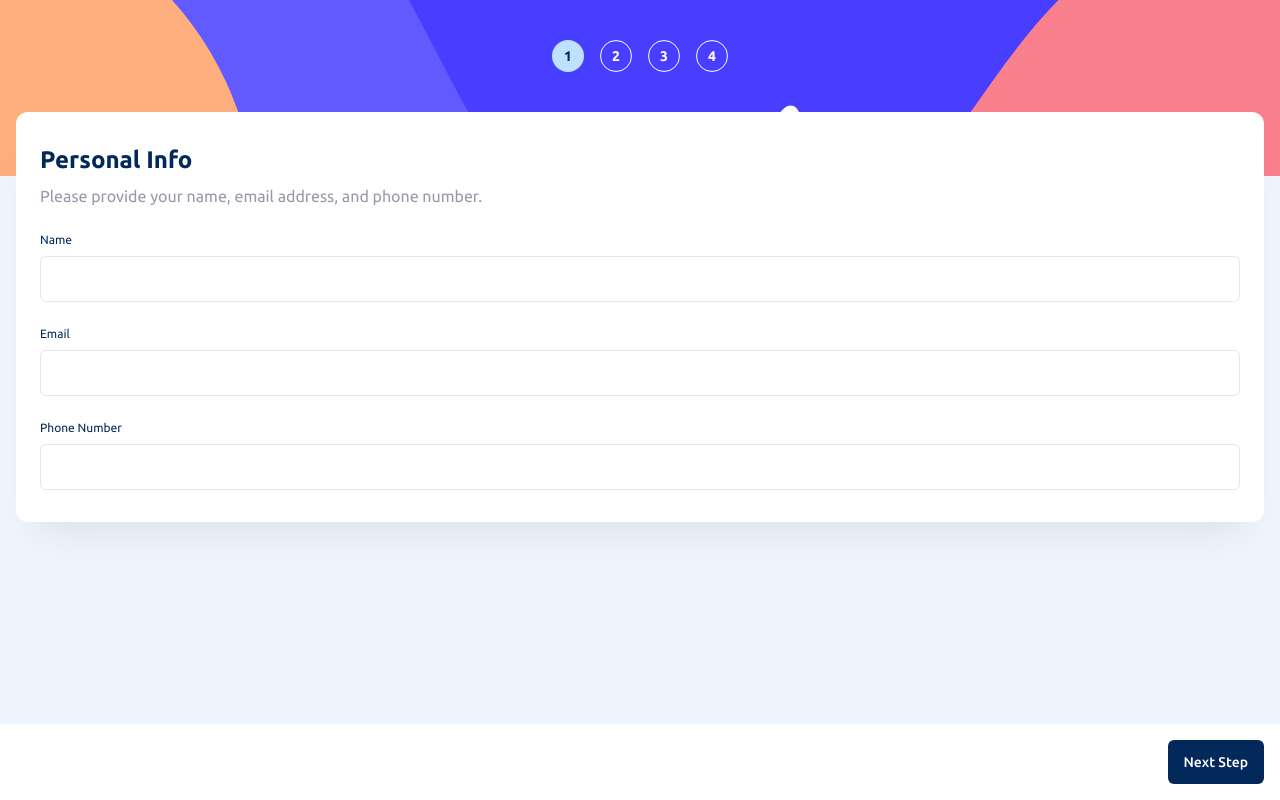
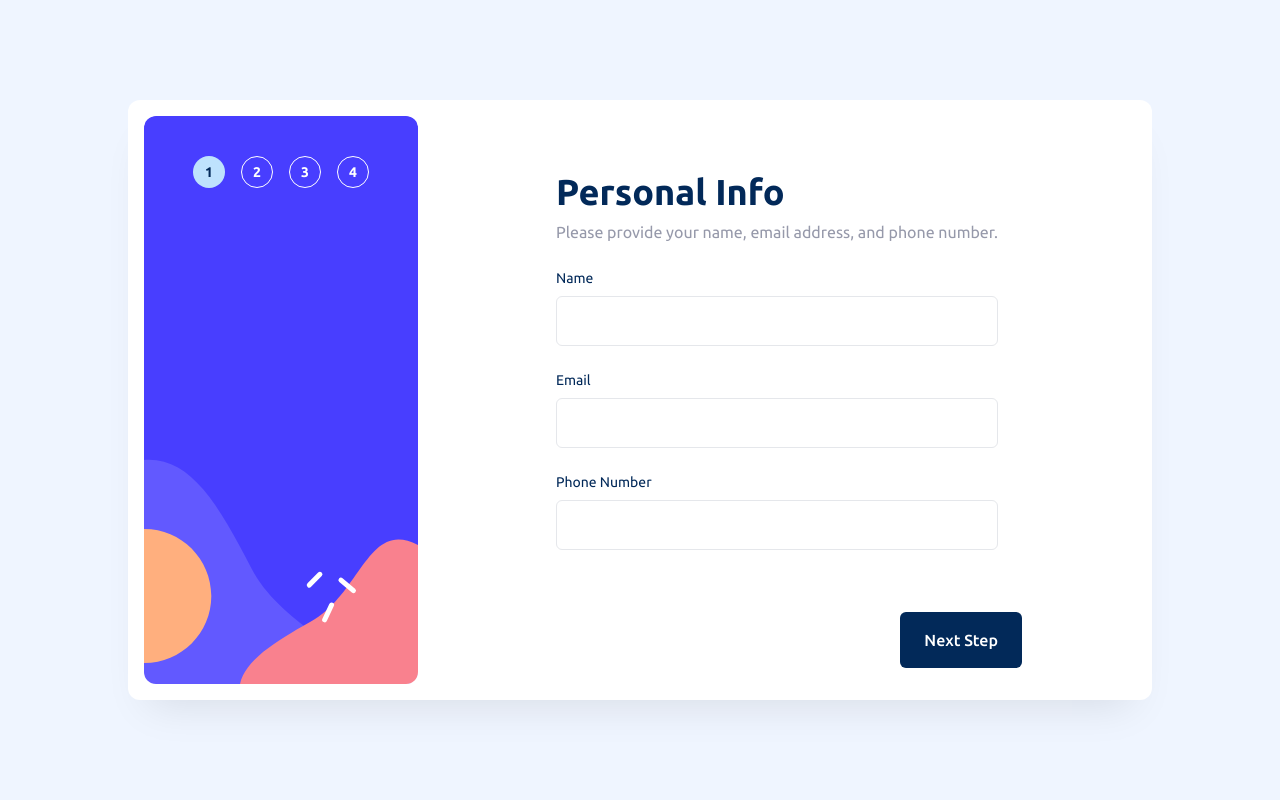
Before and after one commit to DevCeur/multi-step-form, a Next.js app: page / in a window 1280 px wide. Built offline with nearby package versions, Linux system fonts and the light colour scheme.

Commit message:
[feat]: improve responsivness

```diff
--- a/src/app/globals.css
+++ b/src/app/globals.css
@@ -14,4 +14,10 @@
     background-position: center;
     background-size: cover;
   }
+
+  @media only screen and (min-width: 1024px) {
+    .step-indicator {
+      background-image: url(/images/bg-sidebar-desktop.svg);
+    }
+  }
 }
--- a/src/app/page.tsx
+++ b/src/app/page.tsx
@@ -4,7 +4,7 @@ import { MultiStepForm } from "@/components/multi-step-form";
 
 export default function HomePage() {
   return (
-    <main>
+    <main className="w-full lg:h-screen flex justify-center items-center">
       <MultiStepForm />
     </main>
   );
--- a/src/components/multi-step-form/multi-step-form.tsx
+++ b/src/components/multi-step-form/multi-step-form.tsx
@@ -9,10 +9,10 @@ export const MultiStepForm = () => {
   const currentStep = useWizardState((state) => state.currentStep);
 
   return (
-    <div className="relative">
+    <div className="relative lg:flex w-full max-w-5xl lg:h-[600px] p-4 lg:bg-background-secondary rounded-xl overflow-hidden lg:shadow-default">
       <StepsIndicator />
 
-      <div className="absolute w-full h-screen">
+      <div className="mx-auto absolute lg:relative h-screen lg:h-auto">
         {MULTI_FORM_STEPS.map(({ identifier, component: Component }, index) => {
           return currentStep === index && <Component key={identifier} />;
         })}
--- a/src/components/step-wrapper/step-wrapper.tsx
+++ b/src/components/step-wrapper/step-wrapper.tsx
@@ -48,12 +48,12 @@ export const StepWrapper = ({
     <FormProvider {...formMethods}>
       <form
         onSubmit={handleSubmit}
-        className="w-full h-full pt-28 px-4 flex flex-col justify-between"
+        className="w-full lg:max-w-lg lg:h-full pt-28 lg:pt-0 px-4 lg:px-0 mx-auto flex flex-col justify-between"
       >
-        <div className="px-6 py-8 bg-background-secondary rounded-xl shadow-default">
+        <div className="px-6 py-8 lg:pt-14 bg-background-secondary rounded-xl shadow-default lg:shadow-none">
           {!isLastStep && (
             <div className="mb-6">
-              <h2 className="text-denim text-2xl font-bold mb-2">{title}</h2>
+              <h2 className="text-denim text-2xl lg:text-4xl font-bold mb-2">{title}</h2>
               <p className="text-grey-default">{description}</p>
             </div>
           )}
@@ -79,7 +79,7 @@ export const StepWrapper = ({
             <input
               type="submit"
               value="Next Step"
-              className="px-4 py-3 bg-denim text-white text-sm font-medium rounded-md"
+              className="px-4 lg:px-6 py-3 lg:py-4 bg-denim text-white text-sm lg:text-base font-medium rounded-md cursor-pointer"
             />
           </div>
         )}
--- a/src/components/steps-indicator/steps-indicator.tsx
+++ b/src/components/steps-indicator/steps-indicator.tsx
@@ -6,7 +6,7 @@ export const StepsIndicator = () => {
   const { currentStep } = useWizardState((state) => ({ currentStep: state.currentStep }));
 
   return (
-    <div className="step-indicator absolute w-full h-44 pt-10 flex justify-center space-x-4">
+    <div className="step-indicator absolute lg:relative w-full lg:w-[274px] h-44 lg:h-full pt-10 flex justify-center space-x-4 lg:rounded-xl">
       {MULTI_FORM_STEPS.slice(0, -1).map(({ identifier }, index) => {
         const isActiveStep = currentStep === index;
         const showLastActive =
--- a/src/components/text-input/text-input.tsx
+++ b/src/components/text-input/text-input.tsx
@@ -25,19 +25,19 @@ export const TextInput = ({
   return (
     <label className="flex flex-col">
       <div className="mb-2 flex items-center justify-between">
-        <span className=" text-xs text-denim">{label}</span>
+        <span className="text-xs lg:text-sm text-denim">{label}</span>
 
         <ErrorMessage
           name={name as string}
           errors={errors}
           render={({ message }) => (
-            <span className="text-xs font-medium text-red">{message}</span>
+            <span className="text-xs lg:text-sm font-medium text-red">{message}</span>
           )}
         />
       </div>
 
       <input
-        className={`font-medium text-grey-default text-sm px-4 py-3 border ${
+        className={`font-medium text-denim placeholder:text-grey-default text-sm lg:text-base px-4 py-3 border ${
           errors[name as string] ? "border-red" : "border-stroke-default"
         } rounded-md outline-none transition-colors duration-200`}
         {...register(name as string, { ...validations, value: defaultValue })}
```
